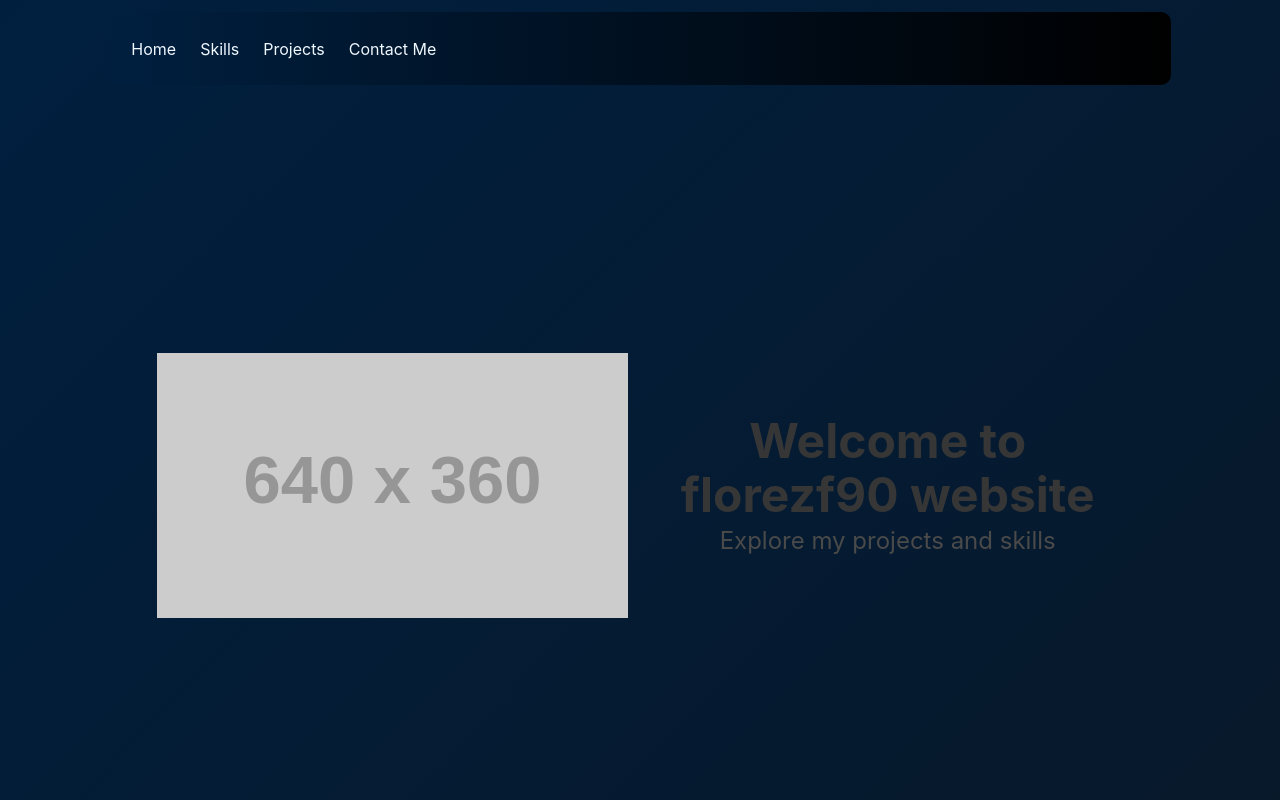
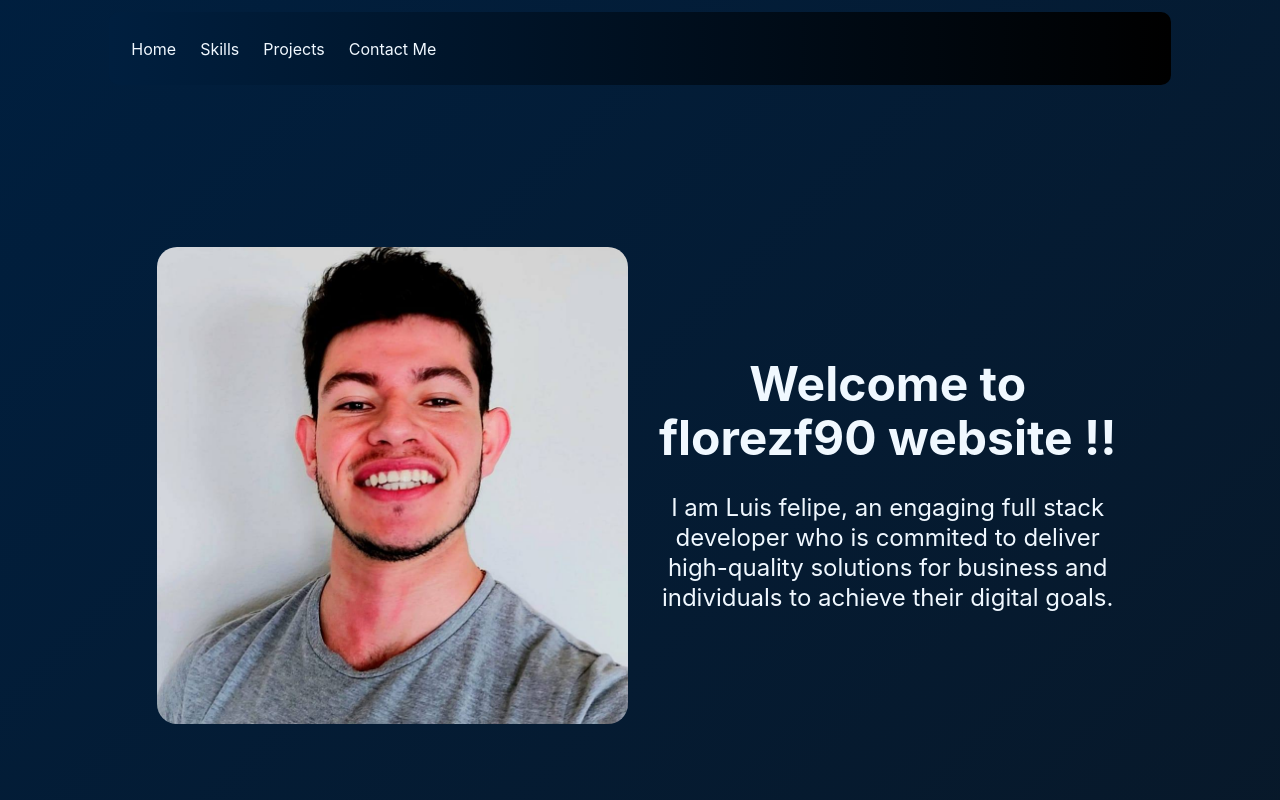
Before and after one commit to florezf90/florezf90ReactPortfolio, a React (Vite) app: page / in a window 1280 px wide. Shown: the top 800 px of the page. Built offline with nearby package versions, Linux system fonts and the light colour scheme.

Commit message:
added animations to the home component and also added the  profile presentation photo

```diff
--- a/package.json
+++ b/package.json
@@ -10,6 +10,7 @@
     "preview": "vite preview"
   },
   "dependencies": {
+    "animate.css": "^4.1.1",
     "bulma": "^0.9.4",
     "prop-types": "^15.8.1",
     "react": "^18.2.0",
--- a/src/components/CSS/homescreen.css
+++ b/src/components/CSS/homescreen.css
@@ -1,6 +1,22 @@
-.image-container:hover .image {
-  box-shadow: 0 0 10px rgba(0, 0, 0, 0.5);
-  transition: box-shadow 0.3s ease;
+@keyframes shake {
+  0% { transform: translateX(0); }
+  25% { transform: translateX(-5px); }
+  50% { transform: translateX(5px); }
+  75% { transform: translateX(-5px); }
+  100% { transform: translateX(0); }
+}
+
+/* Applying the shake animation to the title when hovered over */
+
+.title, .subtitle {
+  transition: transform 0.3s ease, opacity 0.3s ease;
+  color: aliceblue;
+}
+
+.image  {
+  border-radius: 20px; /* Rounded corners for the navbar items */
+  transition: transform 0.3s ease; /* Adding transition for the hover effect */
+  box-shadow: 0 0 8px rgba(255, 255, 255, 0); /* Initial shadow */
 }
 
 .title:hover {
@@ -12,3 +28,9 @@
   opacity: 0.8;
   transition: opacity 0.3s ease;
 }
+
+/* Adding hover effect for the image */
+.image:hover {
+  box-shadow: 0 0 20px rgba(255, 255, 255, 0.5); /* White shadow */
+
+}
--- a/src/components/home.jsx
+++ b/src/components/home.jsx
@@ -1,21 +1,36 @@
-import 'bulma/css/bulma.css';
-import './CSS/homescreen.css';
+import "bulma/css/bulma.css";
+import "./CSS/homescreen.css";
+import 'animate.css'; // Import Animate.css library
+
+import  personalimg  from "../assets/photos/florezf90.jpg";
+
 
 const HomeScreen = () => {
+  const handlerHover = (event ) => {
+    event.target.classList.add('animate__animated', 'animate__shakeX');
+  };
+
+  const handlerHoverOut = (event ) => {
+    event.target.classList.remove('animate__animated', 'animate__shakeX');
+  }
   return (
-<section className="hero is-fullheight" id="home">
+    <section className="hero is-fullheight" id="home">
       <div className="hero-body is-full">
         <div className="container">
           <div className="columns is-vcentered">
             <div className="column">
-              <figure className="image is-16by9 has-hover-shadow">
-                <img src="https://via.placeholder.com/640x360" alt="Placeholder image" />
+              <figure className=" is-23by has-hover-shadow">
+               <img src={personalimg} alt="sumadre" className="image" />
               </figure>
             </div>
             <div className="column is-flex is-flex-direction-column is-justify-content-center is-align-items-center">
               <div>
-                <h1 className="title is-size-1 has-text-centered  has-text-weight-bold has-hover-scale">Welcome to florezf90 website</h1>
-                <p className="subtitle is-size-4 has-text-centered  has-hover-fade">Explore my projects and skills</p>
+                <h1 onMouseEnter={handlerHover} onMouseLeave={handlerHoverOut} className="title is-size-1 has-text-centered  has-text-weight-bold has-hover-scale animate__animated animate__shakeX">
+                  Welcome to florezf90 website !!
+                </h1>
+                <p className="subtitle is-size-4 has-text-centered  has-hover-fade pt-5">
+                  I am Luis felipe, an engaging full stack developer who is commited to deliver high-quality solutions for business and individuals to achieve their digital goals.
+                </p>
               </div>
             </div>
           </div>
@@ -23,7 +38,6 @@ const HomeScreen = () => {
       </div>
     </section>
   );
-}
-
+};
 
 export default HomeScreen;
--- a/src/components/navbar.jsx
+++ b/src/components/navbar.jsx
@@ -1,46 +1,66 @@
-import 'bulma/css/bulma.css';
-import { useState, useEffect } from 'react';
-import './CSS/navbar.css'; // Assuming this file contains the custom styles for the navbar
-
+import "bulma/css/bulma.css";
+import { useState, useEffect } from "react";
+import "./CSS/navbar.css";
 const Header = () => {
   const [isActive, setIsActive] = useState(false);
 
   useEffect(() => {
-    window.addEventListener('scroll', handleScroll);
+    window.addEventListener("scroll", handleScroll);
     return () => {
-      window.removeEventListener('scroll', handleScroll);
+      window.removeEventListener("scroll", handleScroll);
     };
   }, []);
 
   const handleScroll = () => {
-    const navbar = document.querySelector('.navbar');
+    const navbar = document.querySelector(".navbar");
     if (window.scrollY > 0) {
-      navbar.classList.add('is-fixed-top', );
-            navbar.style.background = 'transparent'; // Set the background color to match the page's background
-
+      navbar.classList.add("is-fixed-top");
+      navbar.style.background = "transparent";
     } else {
-      navbar.classList.remove('is-fixed-top', );
-                  navbar.style.background = 'linear-gradient(to left, #000, #001f3f)';
-
+      navbar.classList.remove("is-fixed-top");
+      navbar.style.background = "linear-gradient(to left, #000, #001f3f)";
     }
   };
 
   return (
-<nav className="navbar is-flex is-justify-content-center mt-3" role="navigation" aria-label="main navigation" style={{background: 'linear-gradient(to left, #000, #001f3f)'}}>
+    <nav
+      className="navbar is-flex is-justify-content-center mt-3"
+      role="navigation"
+      aria-label="main navigation"
+      style={{ background: "linear-gradient(to left, #000, #001f3f)" }}
+    >
       <div className="navbar-brand">
-        <a role="button" className={`navbar-burger ${isActive ? 'is-active' : ''}`} aria-label="menu" aria-expanded="false" data-target="navbarBasicExample" onClick={() => setIsActive(!isActive)}>
+        <a
+          role="button"
+          className={`navbar-burger ${isActive ? "is-active" : ""}`}
+          aria-label="menu"
+          aria-expanded="false"
+          data-target="navbarBasicExample"
+          onClick={() => setIsActive(!isActive)}
+        >
           <span aria-hidden="true"></span>
           <span aria-hidden="true"></span>
           <span aria-hidden="true"></span>
         </a>
       </div>
 
-      <div id="navbarBasicExample" className={`navbar-menu ${isActive ? 'is-active' : ''}`}>
+      <div
+        id="navbarBasicExample"
+        className={`navbar-menu ${isActive ? "is-active" : ""}`}
+      >
         <div className="navbar-start">
-          <a className="navbar-item is-hoverable" href="#home">Home</a>
-          <a className="navbar-item is-hoverable" href="#skills">Skills</a>
-          <a className="navbar-item is-hoverable" href="#projects">Projects</a>
-          <a className="navbar-item is-hoverable" href="#contact">Contact Me</a>
+          <a className="navbar-item is-hoverable" href="#home">
+            Home
+          </a>
+          <a className="navbar-item is-hoverable" href="#skills">
+            Skills
+          </a>
+          <a className="navbar-item is-hoverable" href="#projects">
+            Projects
+          </a>
+          <a className="navbar-item is-hoverable" href="#contact">
+            Contact Me
+          </a>
         </div>
       </div>
     </nav>
--- a/src/components/projectcard.jsx
+++ b/src/components/projectcard.jsx
@@ -28,7 +28,7 @@ const ProjectCard = ({ project }) => {
 
 ProjectCard.propTypes = {
   project: PropTypes.shape({
-    img: PropTypes.string,
+    img: PropTypes.img,
     title: PropTypes.string,
     about: PropTypes.string,
     skillsUsed: PropTypes.arrayOf(PropTypes.string),
```
Also changed, not shown: src/assets/photos/florezf90.jpg (added), 1 other file (tests, documents, lock files or other folders).
